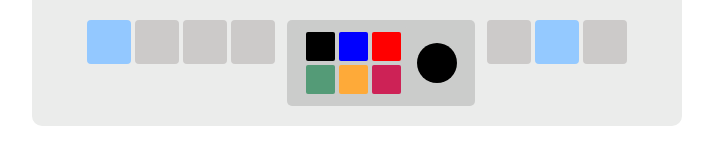
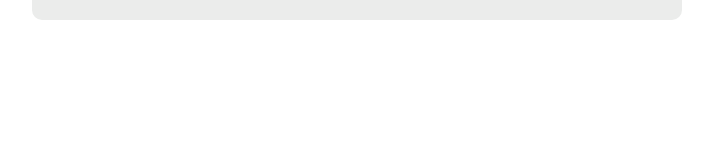
Before and after one commit to JenvyXU/Canvas-demo, a plain HTML site: page index.html in a window 1280 px wide. Shown: the whole page, without its empty margins (283-996 px from the left). Drawn offline with Linux system fonts and the light colour scheme.

Commit message:
隐藏工具栏

```diff
--- a/index.html
+++ b/index.html
@@ -7,7 +7,7 @@
   <link rel="stylesheet" href="./style.css">
 </head>
 <body>
-	<div class="tools">
+	<div class="tools show">
 		<ul class="actions">
 			<li id="pen" class="active">
 					<svg class="icon">
--- a/main.js
+++ b/main.js
@@ -11,6 +11,12 @@ context.lineJoin = 'round';
 context.lineCap = 'round';
 autoSetCanvasSize(canvas)
 listenToUser(canvas)
+setTimeout(() => {
+  var tools=document.querySelector('.tools')
+  tools.classList.remove('show')
+}, 3000);
+
+
 
 function listenToUser(canvas){
   var using=false
--- a/style.css
+++ b/style.css
@@ -11,6 +11,7 @@ ul,ol{
 }
 body{
 	overflow: hidden;
+	min-width: 800px;
 }
 *{margin:0;padding: 0px}
 .icon {
@@ -32,6 +33,15 @@ body{
 	z-index: 1;
 	padding: 20px 0;
 	width: 650px;
+	margin-top: -106px;
+	transition: .5s;
+}
+.tools.show{
+	margin-top: 0px;
+}
+.tools:hover{
+	margin-top: 0px;
+
 }
 .tools>.actions{
 	display: flex;
```
